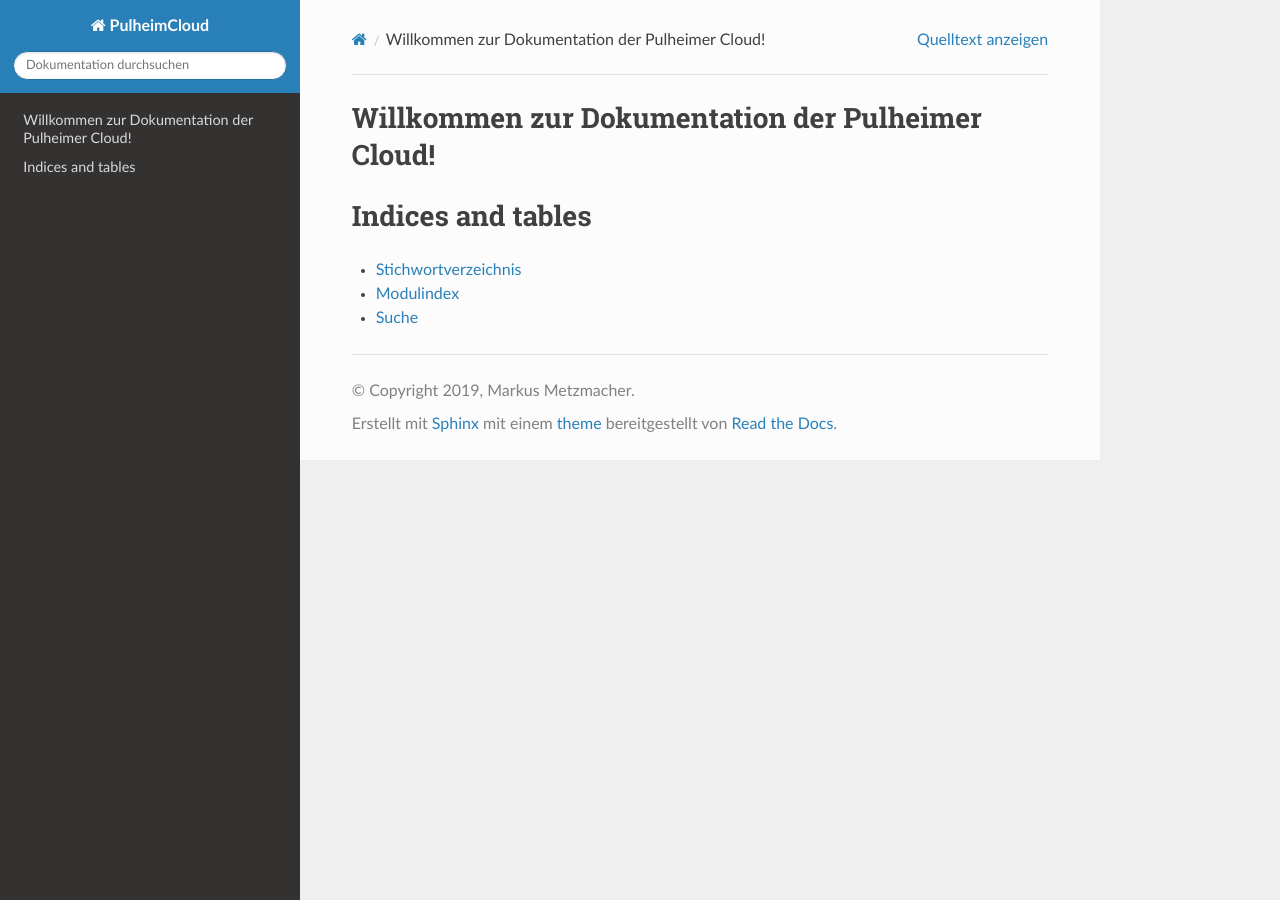
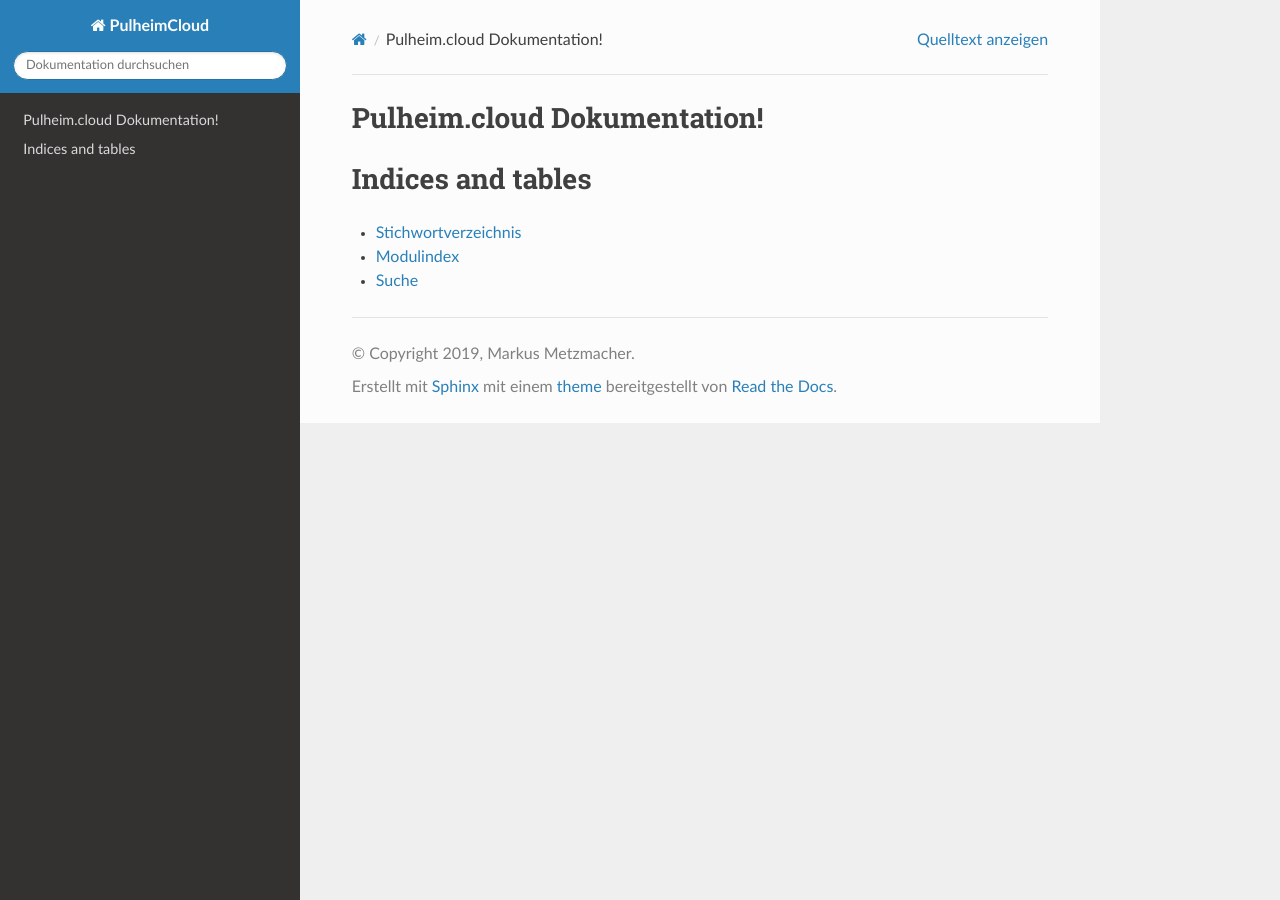
Before and after one commit to mmetzmac/PulheimCloud, a Sphinx documentation site: the page built from docs/source/index.rst, in a window 1280 px wide. Built offline with Sphinx 7.4.7 and the Read the Docs theme 2.0.0, drawn with Linux system fonts in a browser that asks for light colours.

Commit message:
changed titel

```diff
--- a/docs/source/index.rst
+++ b/docs/source/index.rst
@@ -3,8 +3,8 @@
    You can adapt this file completely to your liking, but it should at least
    contain the root `toctree` directive.
 
-Willkommen zur Dokumentation der Pulheimer Cloud!
-=================================================
+Pulheim.cloud Dokumentation!
+============================
 
 .. toctree::
    :maxdepth: 2
```
